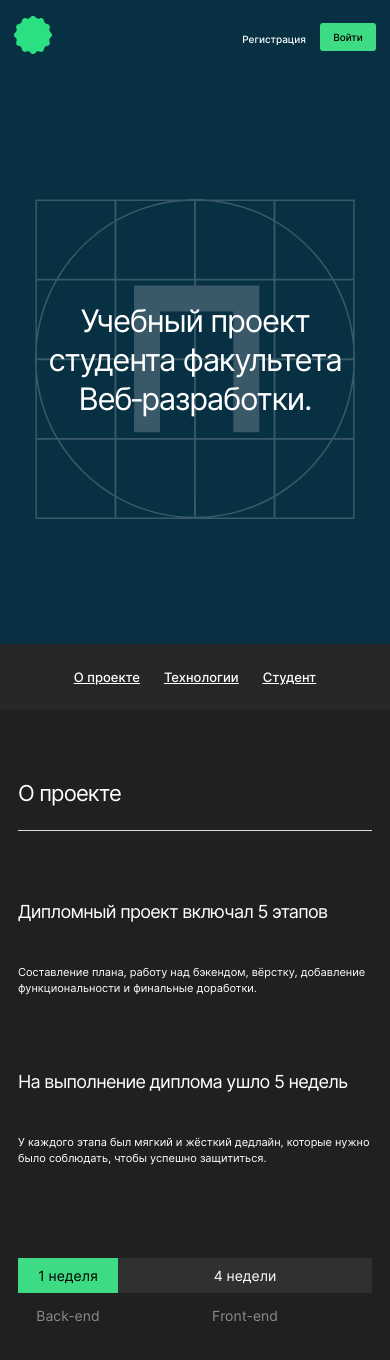
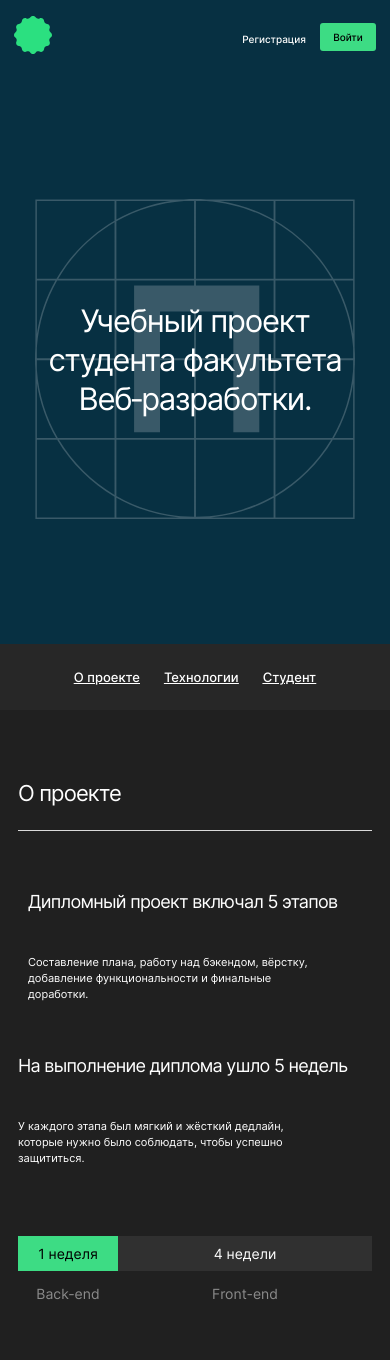
Before and after one commit to wunder-frau/movies-explorer-frontend, a React (Create React App) app: page / in a window 390 px wide. Shown: the top 1360 px of the page. Built offline with nearby package versions, Linux system fonts and the light colour scheme.

Commit message:
fix: fix component AboutProject responsiveness

```diff
--- a/src/components/AboutProject/AboutProject.css
+++ b/src/components/AboutProject/AboutProject.css
@@ -13,18 +13,6 @@
   align-items: flex-start;
   width: 100%;
   margin: 110px 70px;
-}
-
-@media screen and (max-width: 1279px) {
-  .about__wraper {
-    margin: 90px 50px;
-  }
-}
-
-@media screen and (max-width: 767px) {
-  .about__wraper {
-    margin: 70px 18px;
-  }
 }
 
 .about__title {
@@ -44,31 +32,17 @@
 }
 
 .about__text-container {
-  display: grid;
-  grid-template-columns: repeat(auto-fit, 550px);
-  grid-column-gap: 40px;
-  max-width: 100%;
+  display: flex;
   margin-top: 70px;
 }
 
-@media screen and (max-width: 1279px) {
-  .about__text-container {
-    grid-template-columns: repeat(auto-fit, 319px);
-    grid-column-gap: 30px;
-  }
-}
-
-@media screen and (max-width: 767px) {
-  .about__text-container {
-    grid-template-columns: repeat(auto-fit, 100%);
-    grid-column-gap: 16px;
-    grid-row-gap: 53px;
-  }
+.about__text-item:first-of-type {
+  margin-right: 40px;
 }
 
 .about__text {
   width: 100%;
-  height: 40px;
+  max-width: 550px;
   font-family: Inter;
   font-style: normal;
   font-weight: 400;
@@ -77,27 +51,8 @@
   margin-top: 26px;
 }
 
-@media screen and (max-width: 1024px) {
-  .about__text {
-    height: 54px;
-    font-size: 12px;
-    line-height: 18px;
-    margin-top: 22px;
-  }
-}
-
-@media screen and (max-width: 767px) {
-  .about__text {
-    height: 54px;
-    font-size: 11px;
-    line-height: 16px;
-    margin-top: 19px;
-  }
-}
-
 .about__text-title {
   width: 100%;
-  height: 40px;
   font-family: Inter;
   font-style: normal;
   font-weight: 400;
@@ -108,18 +63,59 @@
 }
 
 @media screen and (max-width: 1279px) {
-  .about__text-title {
-    height: 48px;
-    font-size: 20px;
-    line-height: 24px;
+
+  .about__text-item:first-of-type {
+    margin-right: 30px;
+  }
+
+  .about__wraper {
+    margin: 90px 50px;
   }
 }
 
-@media screen and (max-width: 767px) {
+@media screen and (max-width: 768px) {
+  .about__text {
+    max-width: 284px;
+    font-size: 11px;
+    line-height: 16px;
+    margin-top: 19px;
+  }
+}
+
+@media screen and (max-width: 576px) {
+
+  .about__text-container {
+    margin-top: 60px;
+  }
+
+  .about__text-item:first-of-type {
+    margin-right: 0;
+    margin-bottom: 53px;
+  }
+
+  .about__text {
+    max-width: 284px;
+    font-size: 11px;
+    line-height: 16px;
+    margin-top: 19px;
+  }
+
+  .about__wraper {
+    margin: 70px 18px;
+  }
+
   .about__text-title {
     height: 44px;
     font-size: 18px;
     line-height: 22px;
+  }
+  .about__wraper {
+    margin: 70px 18px;
+  }
+
+  .about__text-container {
+    flex-direction: column;
+    align-items: center;
   }
 }
 
--- a/src/components/AboutProject/AboutProject.jsx
+++ b/src/components/AboutProject/AboutProject.jsx
@@ -9,7 +9,7 @@ function AboutProject() {
               <h2 className='about__title'>О проекте</h2>
             </div>
             <div className='about__text-container'>
-              <div>
+              <div className='about__text-item'>
                 <h3 className='about__text-title'>
                   Дипломный проект включал 5 этапов
                 </h3>
@@ -17,7 +17,7 @@ function AboutProject() {
                   Составление плана, работу над бэкендом, вёрстку, добавление функциональности и финальные доработки.
                 </div>
               </div>
-              <div>
+              <div lassName='about__text-item'>
                 <h3 className='about__text-title'>
                   На выполнение диплома ушло 5 недель
                 </h3>
```
